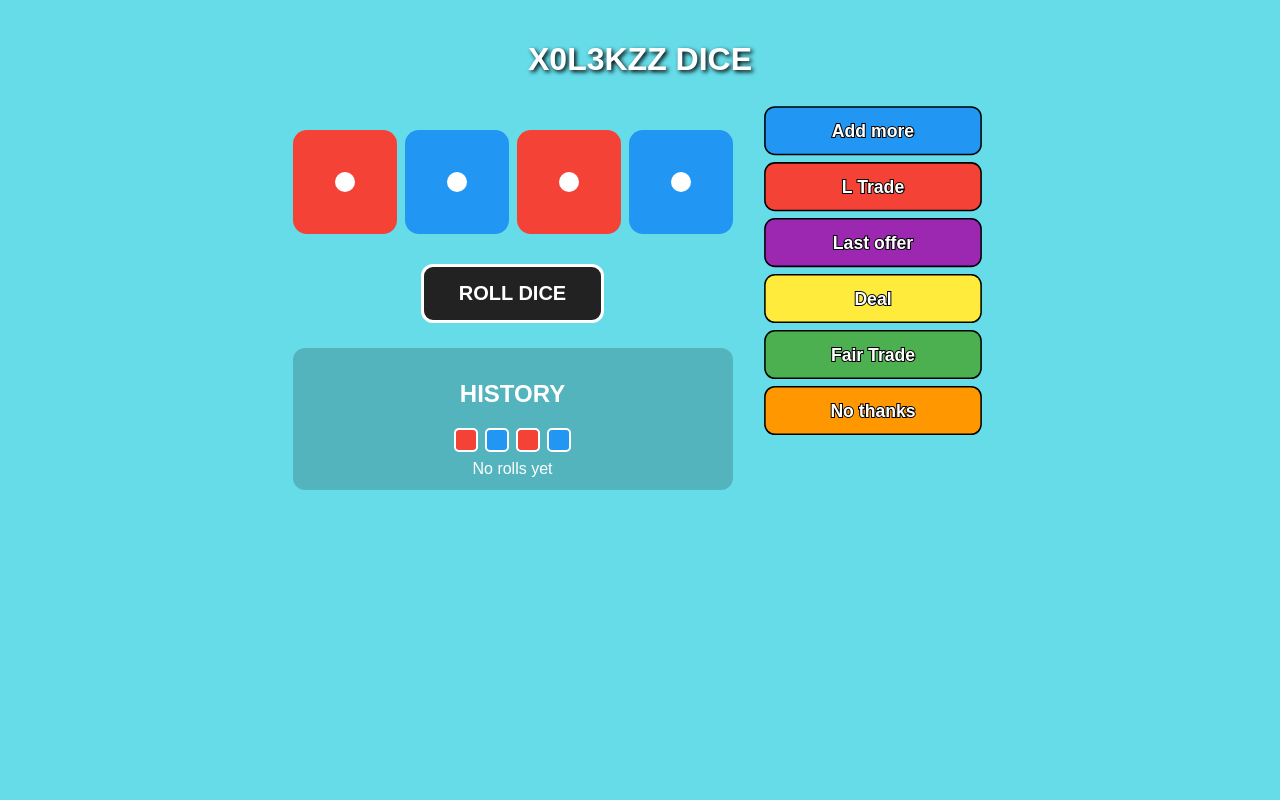
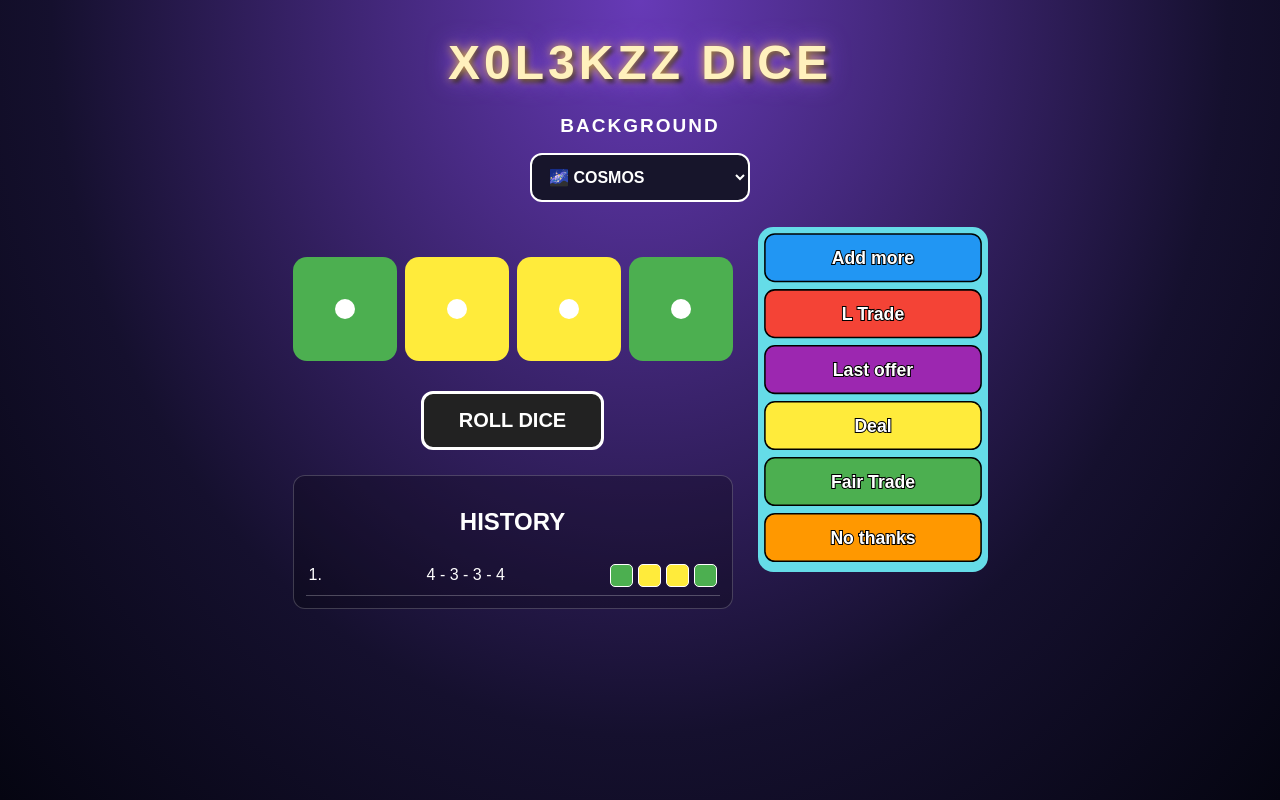
Before and after one commit to xolaeben/x0l3kzz-burmaldice, a plain HTML site: page index.html in a window 1280 px wide. Both pictures are taken after a click on the button "ROLL DICE". Drawn offline with Linux system fonts and the light colour scheme.

Commit message:
Implement multiple background themes and styles
Added multiple background themes and improved styling.

```diff
--- a/index.html
+++ b/index.html
@@ -10,15 +10,74 @@
 
 body {
   margin: 0;
+  min-height: 100vh;
   padding: 20px;
-  background: #65dce8;
   font-family: Arial, sans-serif;
   text-align: center;
   color: white;
+  background: #17172c;
+  background-attachment: fixed;
+  transition: background 0.4s;
+}
+
+body.cosmos {
+  background: radial-gradient(ellipse at top, #673ab7, #15102e 65%, #050511);
+}
+
+body.neon {
+  background: linear-gradient(135deg, #090019, #17104a, #001e35);
+}
+
+body.winter {
+  background: linear-gradient(135deg, #d6f4ff, #438bc5, #142d58);
+}
+
+body.summer {
+  background: linear-gradient(135deg, #ffe66d, #ff9b42, #27b9a1);
+}
+
+body.hell {
+  background: radial-gradient(ellipse at bottom, #ff4b00, #720000 45%, #170000);
+}
+
+body.heaven {
+  background: linear-gradient(135deg, #e7f8ff, #9bceff, #f5d8ff);
+}
+
+body.king {
+  background:
+    radial-gradient(circle at 50% 20%, #b58a36, transparent 35%),
+    linear-gradient(135deg, #100b27, #44216b, #100b27);
 }
 
 h1 {
-  text-shadow: 2px 2px 4px black;
+  font-size: clamp(30px, 7vw, 48px);
+  letter-spacing: 4px;
+  color: #fff1bd;
+  text-shadow: 0 0 10px #e6b84e, 0 0 25px #9b5bff,
+               3px 3px 4px black;
+  margin: 15px 0 25px;
+}
+
+.theme-box {
+  margin: 15px auto 25px;
+}
+
+.theme-box h2 {
+  font-size: 19px;
+  letter-spacing: 2px;
+}
+
+select {
+  width: 220px;
+  max-width: 90%;
+  padding: 13px;
+  border: 2px solid white;
+  border-radius: 12px;
+  background: #17152b;
+  color: white;
+  font-size: 16px;
+  font-weight: bold;
 }
 
 .layout {
@@ -69,21 +128,65 @@ button {
   cursor: pointer;
 }
 
+button:active {
+  transform: scale(.96);
+}
+
 .history {
   margin: 25px auto;
   padding: 12px;
-  background: rgba(0,0,0,.18);
+  background: rgba(0,0,0,.25);
+  border: 1px solid rgba(255,255,255,.2);
   border-radius: 12px;
 }
 
 .history-item {
-  padding: 5px;
+  display: flex;
+  justify-content: space-between;
+  align-items: center;
+  gap: 8px;
+  padding: 8px 3px;
   border-bottom: 1px solid rgba(255,255,255,.25);
+}
+
+.history-roll {
+  display: flex;
+  gap: 5px;
+}
+
+.history-die {
+  width: 23px;
+  height: 23px;
+  border-radius: 5px;
+  border: 1px solid white;
 }
 
 .phrases img {
   width: 230px;
   max-width: 90vw;
+}
+
+.king-decoration {
+  display: none;
+  margin: 15px auto;
+  font-size: 45px;
+  text-shadow: 0 0 15px gold;
+}
+
+body.king .king-decoration {
+  display: block;
+}
+
+body.heaven {
+  color: #172b50;
+}
+
+body.winter {
+  color: #102d4d;
+}
+
+body.summer {
+  color: #422600;
 }
 
 @media(max-width:650px) {
@@ -95,9 +198,25 @@ button {
 </style>
 </head>
 
-<body>
+<body class="cosmos">
 
 <h1>X0L3KZZ DICE</h1>
+
+<div class="theme-box">
+  <h2>BACKGROUND</h2>
+
+  <select id="themeSelect" onchange="changeTheme(this.value)">
+    <option value="cosmos">🌌 COSMOS</option>
+    <option value="neon">💜 NEON</option>
+    <option value="winter">❄️ WINTER</option>
+    <option value="summer">☀️ SUMMER</option>
+    <option value="hell">🔥 HELL</option>
+    <option value="heaven">😇 HEAVEN</option>
+    <option value="king">👑 KING</option>
+  </select>
+</div>
+
+<div class="king-decoration">👑 ✨ 👑</div>
 
 <div class="layout">
 <main>
@@ -110,7 +229,6 @@ button {
 </div>
 
 <button type="button" onclick="rollDice()">ROLL DICE</button>
-
 <div class="history">
   <h2>HISTORY</h2>
   <div id="history">No rolls yet</div>
@@ -136,10 +254,35 @@ var colors = [
 var rolls = 0;
 var rollHistory = [];
 
+function changeTheme(theme) {
+  var allowed = [
+    "cosmos", "neon", "winter",
+    "summer", "hell", "heaven", "king"
+  ];
+
+  if (!allowed.includes(theme)) return;
+
+  document.body.className = theme;
+
+  try {
+    localStorage.setItem("x0l3kzzTheme", theme);
+  } catch (e) {}
+}
+
+try {
+  var savedTheme = localStorage.getItem("x0l3kzzTheme");
+
+  if (savedTheme) {
+    changeTheme(savedTheme);
+    document.getElementById("themeSelect").value = savedTheme;
+  }
+} catch (e) {}
+
 function rollDice() {
   rolls++;
 
   var special = rolls % 9 === 0;
+
   var amount = special
     ? 3 + Math.floor(Math.random() * 2)
     : 2 + Math.floor(Math.random() * 2);
@@ -177,7 +320,10 @@ function rollDice() {
     return colors.indexOf(color) + 1;
   });
 
-  rollHistory.unshift(numbers);
+  rollHistory.unshift({
+    numbers: numbers,
+    colors: result.slice()
+  });
 
   if (rollHistory.length > 25) {
     rollHistory.pop();
@@ -186,10 +332,21 @@ function rollDice() {
   var historyHTML = "";
 
   for (var i = 0; i < rollHistory.length; i++) {
-    historyHTML += '<div class="history-item">' +
-      (rollHistory.length - i) + '. ' +
-      rollHistory[i].join(" - ") +
-      '</div>';
+    var item = rollHistory[i];
+
+    historyHTML +=
+      '<div class="history-item">' +
+      '<span>' + (rolls - i) + '.</span>' +
+      '<span>' + item.numbers.join(" - ") + '</span>' +
+      '<div class="history-roll">';
+
+    for (var j = 0; j < 4; j++) {
+      historyHTML +=
+        '<div class="history-die" style="background:' +
+        item.colors[j] + '"></div>';
+    }
+
+    historyHTML += '</div></div>';
   }
 
   document.getElementById("history").innerHTML = historyHTML;
@@ -198,76 +355,3 @@ function rollDice() {
 
 </body>
 </html>
-<script>
-function rollDice() {
-  const colors = [
-    "#f44336",
-    "#ff9800",
-    "#ffeb3b",
-    "#4caf50",
-    "#2196f3",
-    "#9c27b0"
-  ];
-
-  const dice = document.querySelectorAll(".die");
-  const special = (window.rolls = (window.rolls || 0) + 1) % 9 === 0;
-  const count = special
-    ? 3 + Math.floor(Math.random() * 2)
-    : 2 + Math.floor(Math.random() * 2);
-
-  const chosen = colors.sort(() => Math.random() - 0.5).slice(0, count);
-  const result = [];
-
-  for (let i = 0; i < 4; i++) {
-    result.push(chosen[i % count]);
-  }
-
-  result.sort(() => Math.random() - 0.5);
-
-  dice.forEach((die, i) => {
-    die.style.backgroundColor = result[i];
-  });
-}
-</script>
-<style>
-.history-roll {
-  display: flex;
-  justify-content: center;
-  gap: 7px;
-  margin: 8px 0;
-}
-
-.history-die {
-  width: 24px;
-  height: 24px;
-  border-radius: 5px;
-  border: 2px solid white;
-}
-</style>
-
-<script>
-const oldRollDice = window.rollDice;
-
-window.rollDice = function() {
-  oldRollDice();
-
-  const dice = document.querySelectorAll(".die");
-  const historyBox = document.getElementById("history");
-
-  const row = document.createElement("div");
-  row.className = "history-roll";
-
-  dice.forEach(die => {
-    const square = document.createElement("div");
-    square.className = "history-die";
-    square.style.backgroundColor = die.style.backgroundColor;
-    row.appendChild(square);
-  });
-
-  historyBox.prepend(row);
-
-  while (historyBox.children.length > 25) {
-    historyBox.removeChild(historyBox.lastElementChild);
-  }
-};
-</script>
```
